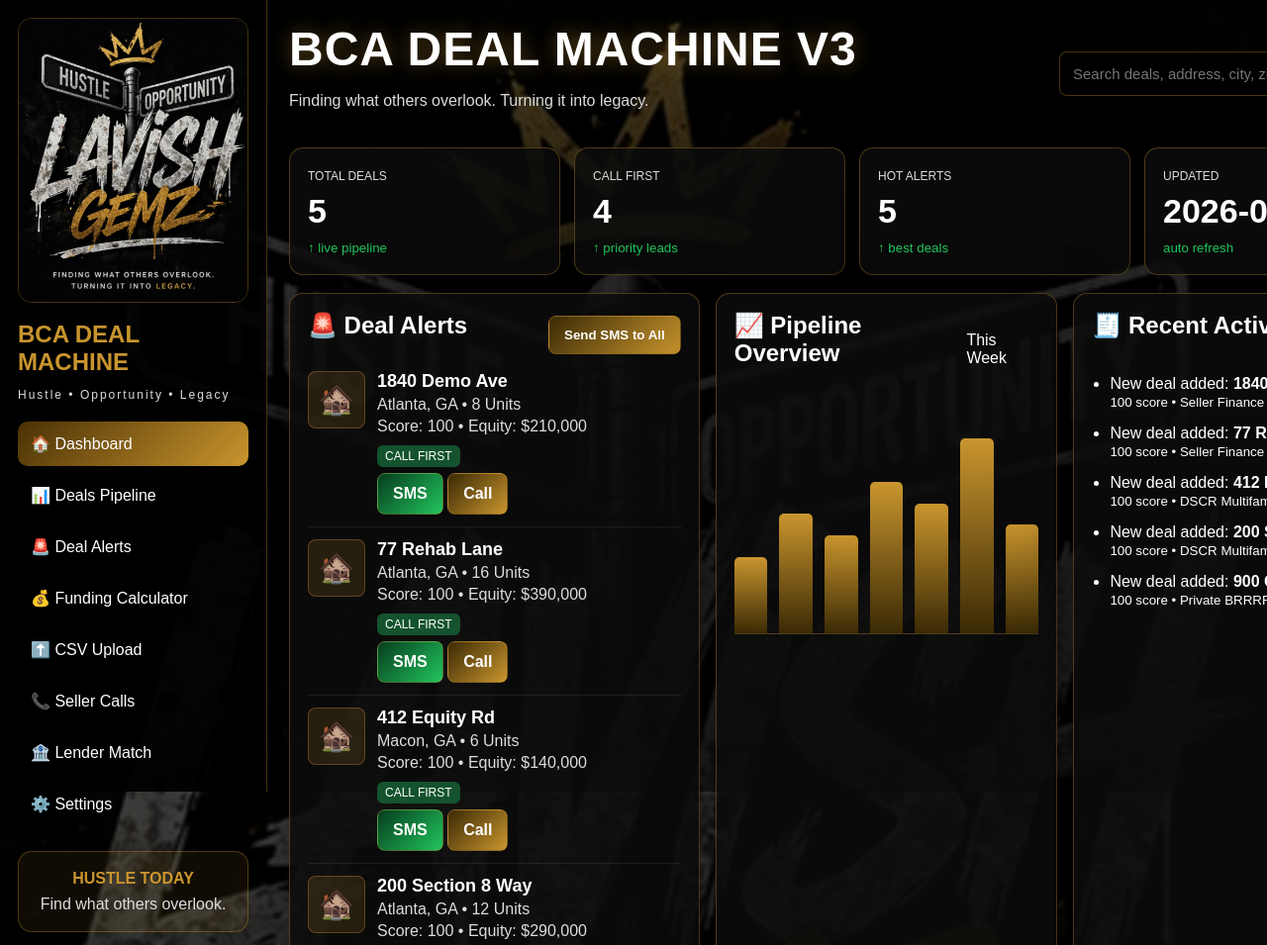
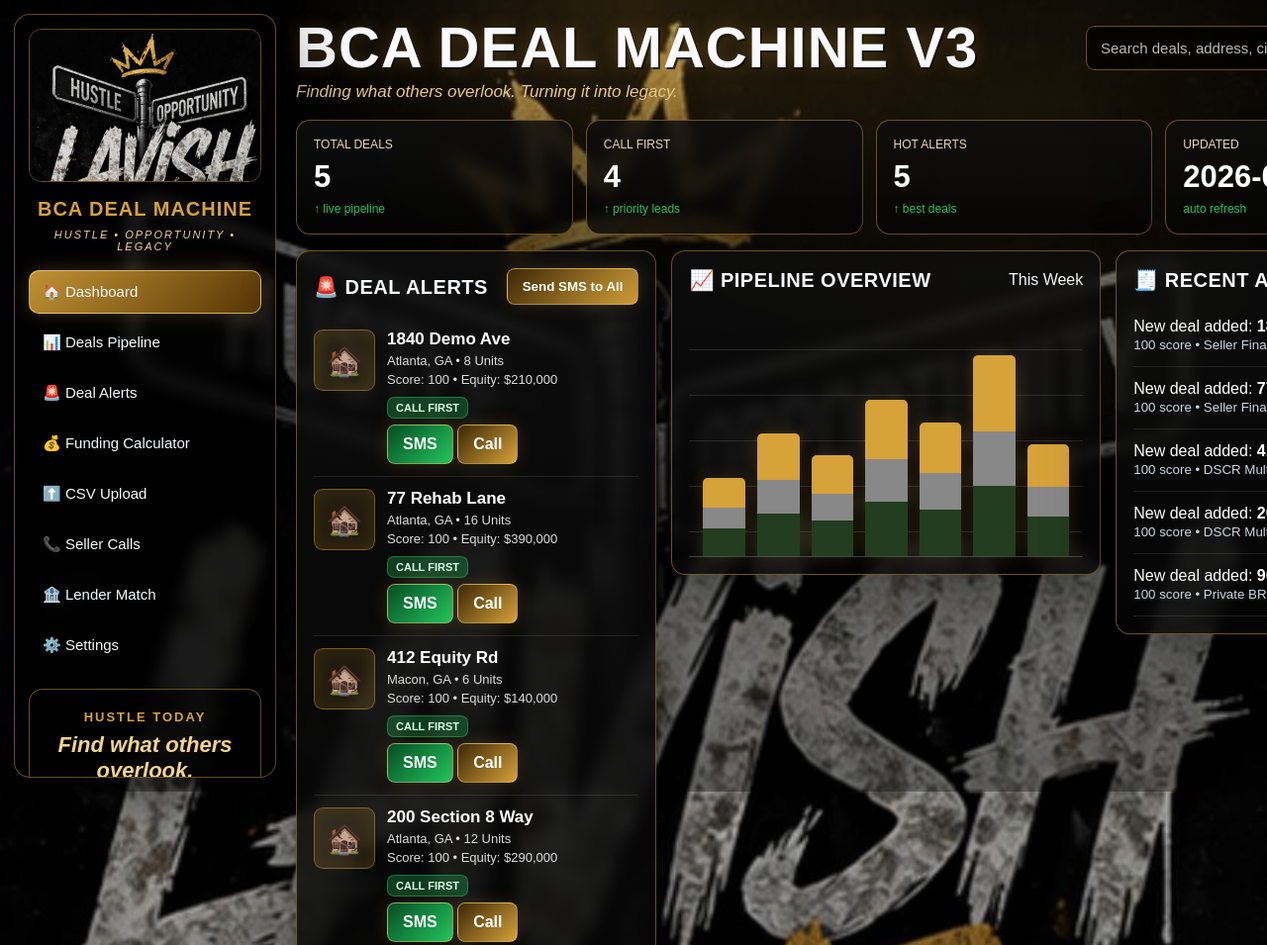
Before and after one commit to BIGLAVISH/-BRRRR-Section-8-Deal-Finder, a website: page index.html in a window 1280 px wide. Shown: the top 955 px of the page at 99% size. Drawn offline with Linux system fonts and the light colour scheme.

Commit message:
Update styles.css

```diff
--- a/styles.css
+++ b/styles.css
@@ -1,324 +1,442 @@
 :root {
-  --gold:#c9952e;
-  --green:#22c55e;
-  --red:#ef4444;
-  --dark:#050505;
-  --panel:rgba(12,12,12,.86);
-  --line:rgba(201,149,46,.35);
+  --gold: #d6a23a;
+  --gold2: #8a5a0a;
+  --green: #22c55e;
+  --red: #dc2626;
+  --text: #f8fafc;
+  --muted: #cbd5e1;
+  --panel: rgba(7, 7, 7, 0.78);
+  --panel2: rgba(12, 12, 12, 0.88);
+  --line: rgba(214, 162, 58, 0.48);
+  --shadow: rgba(0, 0, 0, 0.65);
 }
 
 * {
-  box-sizing:border-box;
+  box-sizing: border-box;
 }
 
 body {
-  margin:0;
-  color:white;
-  font-family:Arial, sans-serif;
+  margin: 0;
+  color: var(--text);
+  font-family: Arial, Helvetica, sans-serif;
   background:
-    linear-gradient(rgba(0,0,0,.72), rgba(0,0,0,.86)),
-    url("assets/lavish-gemz-bg.jpg") center/cover fixed no-repeat;
+    linear-gradient(rgba(0,0,0,0.28), rgba(0,0,0,0.52)),
+    url("assets/lavish-gemz-bg.jpg") center top / cover fixed no-repeat;
+}
+
+body::before {
+  content: "";
+  position: fixed;
+  inset: 0;
+  background:
+    radial-gradient(circle at 50% 0%, rgba(214,162,58,.18), transparent 35%),
+    radial-gradient(circle at 80% 20%, rgba(214,162,58,.14), transparent 30%);
+  pointer-events: none;
+  z-index: -1;
 }
 
 .app-shell {
-  display:grid;
-  grid-template-columns:270px 1fr;
-  min-height:100vh;
+  display: grid;
+  grid-template-columns: 265px 1fr;
+  min-height: 100vh;
+  padding: 14px;
+  gap: 16px;
 }
 
 .sidebar {
-  background:rgba(0,0,0,.88);
-  border-right:1px solid var(--line);
-  padding:18px;
-  position:sticky;
-  top:0;
-  height:100vh;
+  background: rgba(0,0,0,.76);
+  border: 1px solid var(--line);
+  border-radius: 16px;
+  padding: 14px;
+  height: calc(100vh - 28px);
+  position: sticky;
+  top: 14px;
+  box-shadow: 0 20px 80px var(--shadow);
+  backdrop-filter: blur(8px);
+  overflow-y: auto;
+}
+
+.brand {
+  text-align: center;
 }
 
 .brand img {
-  width:100%;
-  border-radius:14px;
-  border:1px solid var(--line);
+  width: 100%;
+  max-height: 155px;
+  object-fit: cover;
+  object-position: top;
+  border-radius: 13px;
+  border: 1px solid var(--line);
+  box-shadow: inset 0 0 30px rgba(214,162,58,.25);
 }
 
 .brand h2 {
-  color:var(--gold);
-  margin:14px 0 4px;
+  margin: 12px 0 4px;
+  color: var(--gold);
+  font-size: 20px;
+  letter-spacing: 1px;
 }
 
 .brand p {
-  color:#ddd;
-  font-size:12px;
-  letter-spacing:2px;
+  color: #f1d08a;
+  font-size: 11px;
+  letter-spacing: 2px;
+  text-transform: uppercase;
 }
 
 nav {
-  margin-top:20px;
+  margin-top: 18px;
 }
 
 nav a {
-  display:block;
-  padding:13px;
-  margin:7px 0;
-  border-radius:10px;
-  color:white;
-  text-decoration:none;
+  display: flex;
+  align-items: center;
+  gap: 10px;
+  color: var(--text);
+  text-decoration: none;
+  padding: 12px 13px;
+  margin-bottom: 7px;
+  border-radius: 10px;
+  border: 1px solid transparent;
+  font-size: 15px;
 }
 
 nav a.active,
 nav a:hover {
-  background:linear-gradient(135deg,#4a3105,var(--gold));
+  background: linear-gradient(135deg, rgba(214,162,58,.9), rgba(93,57,5,.95));
+  border-color: rgba(255,218,126,.7);
+  box-shadow: 0 0 20px rgba(214,162,58,.25);
 }
 
 .side-card {
-  margin-top:25px;
-  padding:18px;
-  border:1px solid var(--line);
-  border-radius:14px;
-  text-align:center;
-  background:rgba(201,149,46,.08);
+  margin-top: 22px;
+  border: 1px solid var(--line);
+  border-radius: 14px;
+  padding: 20px 12px;
+  text-align: center;
+  background: rgba(0,0,0,.55);
 }
 
 .side-card b {
-  color:var(--gold);
-  display:block;
+  display: block;
+  color: var(--gold);
+  font-size: 13px;
+  letter-spacing: 2px;
 }
 
 .side-card span {
-  display:block;
-  margin-top:8px;
-  color:#ddd;
+  display: block;
+  color: #f4d38c;
+  font-size: 22px;
+  font-weight: 900;
+  margin-top: 8px;
+  font-style: italic;
 }
 
 main {
-  padding:22px;
+  padding: 6px 4px 20px;
 }
 
 .topbar {
-  display:flex;
-  justify-content:space-between;
-  gap:20px;
-  align-items:center;
-  margin-bottom:22px;
+  display: grid;
+  grid-template-columns: 1fr 360px;
+  align-items: start;
+  gap: 18px;
+  margin-bottom: 18px;
 }
 
 h1 {
-  margin:0;
-  font-size:48px;
-  color:white;
-  text-transform:uppercase;
-  letter-spacing:1px;
-  text-shadow:0 0 20px rgba(201,149,46,.45);
+  margin: 0;
+  font-size: 58px;
+  line-height: .95;
+  letter-spacing: 1px;
+  text-transform: uppercase;
+  color: #f8fafc;
+  text-shadow:
+    0 0 18px rgba(214,162,58,.28),
+    2px 2px 0 rgba(0,0,0,.8);
 }
 
 h2 {
-  margin-top:0;
+  margin: 0;
+  font-size: 20px;
+  text-transform: uppercase;
+  letter-spacing: .5px;
 }
 
 p {
-  color:#ddd;
+  color: #f1d08a;
+  margin: 8px 0 0;
+  font-size: 17px;
+  font-style: italic;
 }
 
-.topbar input {
-  max-width:360px;
+.topbar input,
+input {
+  width: 100%;
+  background: rgba(0,0,0,.72);
+  border: 1px solid var(--line);
+  color: white;
+  border-radius: 9px;
+  padding: 13px 14px;
+  font-size: 15px;
+  outline: none;
+  margin: 6px 0;
 }
 
-input {
-  width:100%;
-  padding:13px;
-  background:rgba(0,0,0,.75);
-  border:1px solid var(--line);
-  color:white;
-  border-radius:8px;
-  font-size:15px;
-  margin:6px 0;
+input::placeholder {
+  color: rgba(255,255,255,.72);
 }
 
 .stats {
-  display:grid;
-  grid-template-columns:repeat(4,1fr);
-  gap:14px;
-  margin-bottom:18px;
+  display: grid;
+  grid-template-columns: repeat(4, minmax(145px, 1fr));
+  gap: 13px;
+  margin-bottom: 16px;
 }
 
 .stats div,
 .panel {
-  background:var(--panel);
-  border:1px solid var(--line);
-  border-radius:14px;
-  padding:18px;
-  box-shadow:0 20px 70px rgba(0,0,0,.35);
+  background: linear-gradient(180deg, rgba(14,14,14,.86), rgba(5,5,5,.82));
+  border: 1px solid var(--line);
+  border-radius: 14px;
+  padding: 17px;
+  box-shadow: 0 20px 70px rgba(0,0,0,.45);
+  backdrop-filter: blur(7px);
 }
 
 .stats span {
-  font-size:12px;
-  color:#ddd;
-  text-transform:uppercase;
+  display: block;
+  color: #e8d6ad;
+  font-size: 12px;
+  text-transform: uppercase;
 }
 
 .stats b {
-  display:block;
-  font-size:34px;
-  color:white;
-  margin:8px 0;
+  display: block;
+  color: white;
+  font-size: 31px;
+  margin: 8px 0 4px;
 }
 
 .stats small {
-  color:var(--green);
+  color: var(--green);
+  font-size: 12px;
 }
 
 .grid {
-  display:grid;
-  grid-template-columns:1.2fr 1fr 1fr;
-  gap:16px;
+  display: grid;
+  grid-template-columns: 1.05fr 1.25fr .95fr;
+  gap: 15px;
+  align-items: start;
+}
+
+.panel {
+  min-height: 160px;
 }
 
 .full {
-  margin-top:16px;
+  margin-top: 15px;
 }
 
 .panel-head {
-  display:flex;
-  justify-content:space-between;
-  align-items:center;
+  display: flex;
+  justify-content: space-between;
+  align-items: center;
+  margin-bottom: 13px;
+  gap: 10px;
 }
 
 button,
 .btn,
 .mini {
-  display:inline-block;
-  background:linear-gradient(135deg,#3b2a05,var(--gold));
-  color:white;
-  padding:11px 15px;
-  border:1px solid var(--line);
-  border-radius:8px;
-  text-decoration:none;
-  font-weight:bold;
-  cursor:pointer;
+  display: inline-block;
+  background: linear-gradient(135deg, #3c2705, var(--gold));
+  color: #fff;
+  padding: 10px 15px;
+  border: 1px solid rgba(255,218,126,.5);
+  border-radius: 8px;
+  text-decoration: none;
+  font-weight: 800;
+  cursor: pointer;
+  box-shadow: 0 0 18px rgba(214,162,58,.18);
 }
 
 .green {
-  background:linear-gradient(135deg,#063d1d,var(--green));
+  background: linear-gradient(135deg, #064d23, #22c55e);
 }
 
 .gold {
-  background:linear-gradient(135deg,#3b2a05,var(--gold));
+  background: linear-gradient(135deg, #3c2705, var(--gold));
 }
 
 .deal-card {
-  display:flex;
-  gap:12px;
-  border-bottom:1px solid rgba(255,255,255,.08);
-  padding:12px 0;
+  display: grid;
+  grid-template-columns: 62px 1fr;
+  gap: 12px;
+  padding: 12px 0;
+  border-bottom: 1px solid rgba(255,255,255,.1);
+}
+
+.deal-card:last-child {
+  border-bottom: none;
 }
 
 .deal-card b {
-  font-size:18px;
+  font-size: 17px;
+  color: #fff;
 }
 
 .deal-card p {
-  margin:4px 0;
+  margin: 4px 0;
+  color: #ddd;
+  font-size: 13px;
+  font-style: normal;
 }
 
 .deal-card span {
-  display:inline-block;
-  color:white;
-  background:#14532d;
-  padding:4px 8px;
-  border-radius:6px;
-  margin:6px 0;
-  font-size:12px;
+  display: inline-block;
+  color: #d9ffe5;
+  background: rgba(34,197,94,.28);
+  border: 1px solid rgba(34,197,94,.45);
+  padding: 4px 8px;
+  border-radius: 7px;
+  margin: 6px 0;
+  font-size: 11px;
+  font-weight: 900;
 }
 
 .thumb {
-  width:58px;
-  height:58px;
-  display:grid;
-  place-items:center;
-  background:rgba(201,149,46,.15);
-  border:1px solid var(--line);
-  border-radius:8px;
-  font-size:30px;
+  width: 62px;
+  height: 62px;
+  display: grid;
+  place-items: center;
+  background: rgba(214,162,58,.13);
+  border: 1px solid var(--line);
+  border-radius: 9px;
+  font-size: 30px;
+  box-shadow: inset 0 0 18px rgba(214,162,58,.12);
 }
 
 .chart {
-  height:250px;
-  display:flex;
-  align-items:flex-end;
-  gap:12px;
-  border-bottom:1px solid var(--line);
-  padding-top:30px;
+  height: 255px;
+  display: flex;
+  align-items: flex-end;
+  gap: 12px;
+  padding: 28px 14px 0;
+  border-bottom: 1px solid rgba(255,255,255,.22);
+  background:
+    linear-gradient(to top, rgba(255,255,255,.12) 1px, transparent 1px);
+  background-size: 100% 46px;
 }
 
 .chart div {
-  flex:1;
-  background:linear-gradient(var(--gold),#3b2a05);
-  border-radius:5px 5px 0 0;
+  flex: 1;
+  background: linear-gradient(to top, #233d20 0 35%, #888 35% 62%, var(--gold) 62%);
+  border-radius: 5px 5px 0 0;
+  box-shadow: 0 0 18px rgba(214,162,58,.18);
 }
 
 ul {
-  padding-left:18px;
+  margin: 0;
+  padding-left: 0;
+  list-style: none;
 }
 
 li {
-  margin-bottom:14px;
+  padding: 13px 0;
+  border-bottom: 1px solid rgba(255,255,255,.1);
+  color: #fff;
+}
+
+li small {
+  color: #cbd5e1;
 }
 
 .lender {
-  display:flex;
-  justify-content:space-between;
-  border-bottom:1px solid rgba(255,255,255,.08);
-  padding:10px 0;
+  display: grid;
+  grid-template-columns: 1fr auto;
+  gap: 12px;
+  padding: 12px 0;
+  border-bottom: 1px solid rgba(255,255,255,.1);
+}
+
+.lender span {
+  color: #fff;
+}
+
+.lender b {
+  color: #f1d08a;
 }
 
 .table-wrap {
-  overflow-x:auto;
+  overflow-x: auto;
+  border-radius: 12px;
+  border: 1px solid rgba(214,162,58,.25);
 }
 
 table {
-  width:100%;
-  min-width:1100px;
-  border-collapse:collapse;
+  width: 100%;
+  min-width: 1120px;
+  border-collapse: collapse;
+  background: rgba(0,0,0,.35);
 }
 
-th, td {
-  padding:12px;
-  border-bottom:1px solid rgba(255,255,255,.08);
-  text-align:left;
+th,
+td {
+  padding: 12px;
+  text-align: left;
+  border-bottom: 1px solid rgba(255,255,255,.08);
+  font-size: 13px;
 }
 
 th {
-  color:var(--gold);
+  color: var(--gold);
+  text-transform: uppercase;
+  background: rgba(0,0,0,.5);
+}
+
+td a {
+  color: #f1d08a;
+  font-weight: bold;
 }
 
 pre {
-  background:rgba(0,0,0,.7);
-  border:1px solid var(--line);
-  border-radius:10px;
-  padding:12px;
-  white-space:pre-wrap;
+  background: rgba(0,0,0,.6);
+  border: 1px solid var(--line);
+  border-radius: 10px;
+  padding: 12px;
+  white-space: pre-wrap;
+  color: #fff;
 }
 
-@media(max-width:900px) {
+@media (max-width: 1050px) {
   .app-shell {
-    display:block;
+    display: block;
+    padding: 10px;
   }
 
   .sidebar {
-    position:relative;
-    height:auto;
+    height: auto;
+    position: relative;
+    margin-bottom: 14px;
   }
 
+  .brand img {
+    max-height: 120px;
+  }
+
+  .topbar,
   .grid,
   .stats {
-    grid-template-columns:1fr;
-  }
-
-  .topbar {
-    display:block;
+    grid-template-columns: 1fr;
   }
 
   h1 {
-    font-size:34px;
+    font-size: 38px;
+  }
+
+  .panel {
+    padding: 15px;
   }
 }
```
